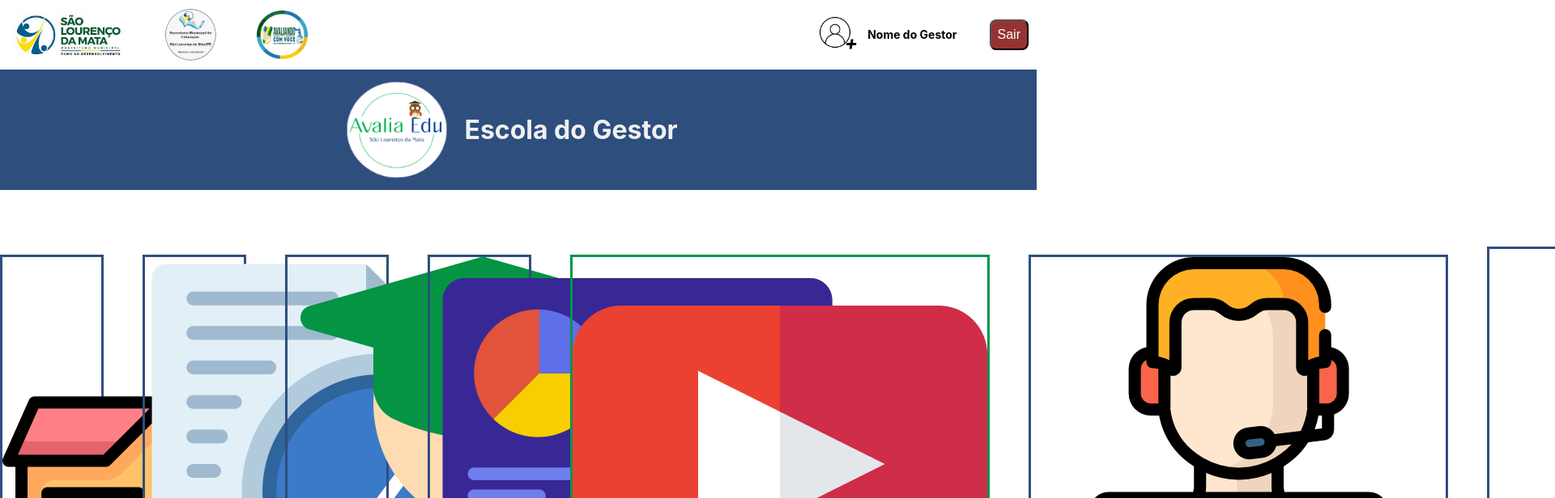
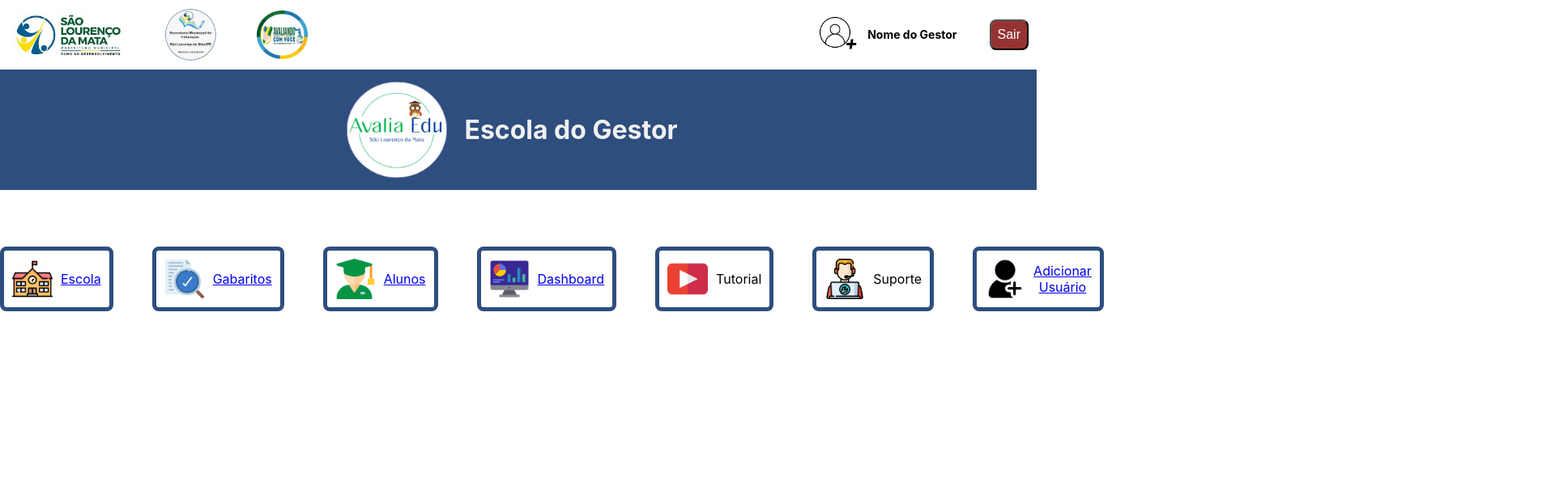
Before and after one commit to SeducKaren/plataformaPedagogica, a React (Create React App) app: page /home in a window 1280 px wide. Shown: the top 616 px of the page at 81% size, 1920 px wide, since content can reach past the window. Built offline with nearby package versions, Linux system fonts and the light colour scheme.

Commit message:
feat: sectionmainhome

```diff
--- a/src/components/Home/SectionMainHome/SectionMainHome.css
+++ b/src/components/Home/SectionMainHome/SectionMainHome.css
@@ -1,38 +1,34 @@
 .SectionMainHome {
     display: flex;
     align-items: center;
-    cursor: pointer;
     gap: 3em;
     margin: 70px 0 0 0; /* Remover margem da barra lateral */
 }
 
 /* Ajustar tamanho dos ícones */
-.SectionMainHome .escola-section,
-.SectionMainHome .alunos-section,
-.SectionMainHome .adicionar-usuario-section,
-.SectionMainHome .leitura-de-prova-section,
-.SectionMainHome .painel,
-.SectionMainHome .suporte-online,
-.SectionMainHome .video-tutorial {
-    max-width: 100%; /* Remover tamanho máximo */
-    margin-left: 0;
+.SectionMainHome div {
+    display: flex;
+    align-items: center;
+    border: 5px solid #2e4e7e;
+    border-radius: 8px;
+    padding: 10px;
+    text-align: center;
     transition: border .4s, transform .4s;
-    border: 3px solid #04944c;
 }
 
-.SectionMainHome a {
-    width: 10%;
-    text-decoration: none;
-    color: #000;
+.SectionMainHome div:hover {
+    border: 5px solid #04944c;
+    transform: translateY(-5px);
 }
 
-/* Remover borda dos ícones */
-.SectionMainHome .escola-section,
-.SectionMainHome .alunos-section,
-.SectionMainHome .adicionar-usuario-section,
-.SectionMainHome .leitura-de-prova-section,
-.SectionMainHome .painel,
-.SectionMainHome .suporte-online,
-.SectionMainHome .video-tutorial:hover {
-    border: 3px solid #2e4e7e;
+/* Ajustar tamanho das imagens dentro dos ícones */
+.SectionMainHome div img {
+    width: 50px; /* Ajuste o tamanho conforme necessário */
+    height: 50px; /* Ajuste o tamanho conforme necessário */
+    margin-right: 10px; /* Espaçamento entre a imagem e o texto */
 }
+
+/* Remover margem da barra lateral */
+.SectionMainHome div:first-child {
+    margin-left: 0;
+}
```
